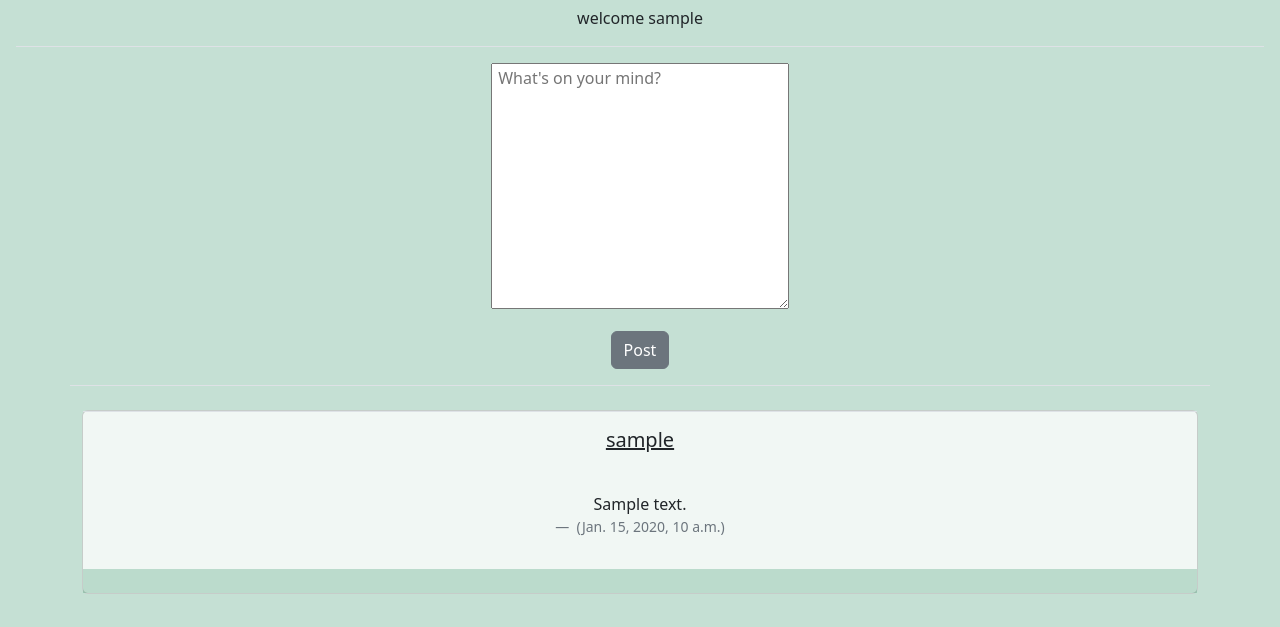
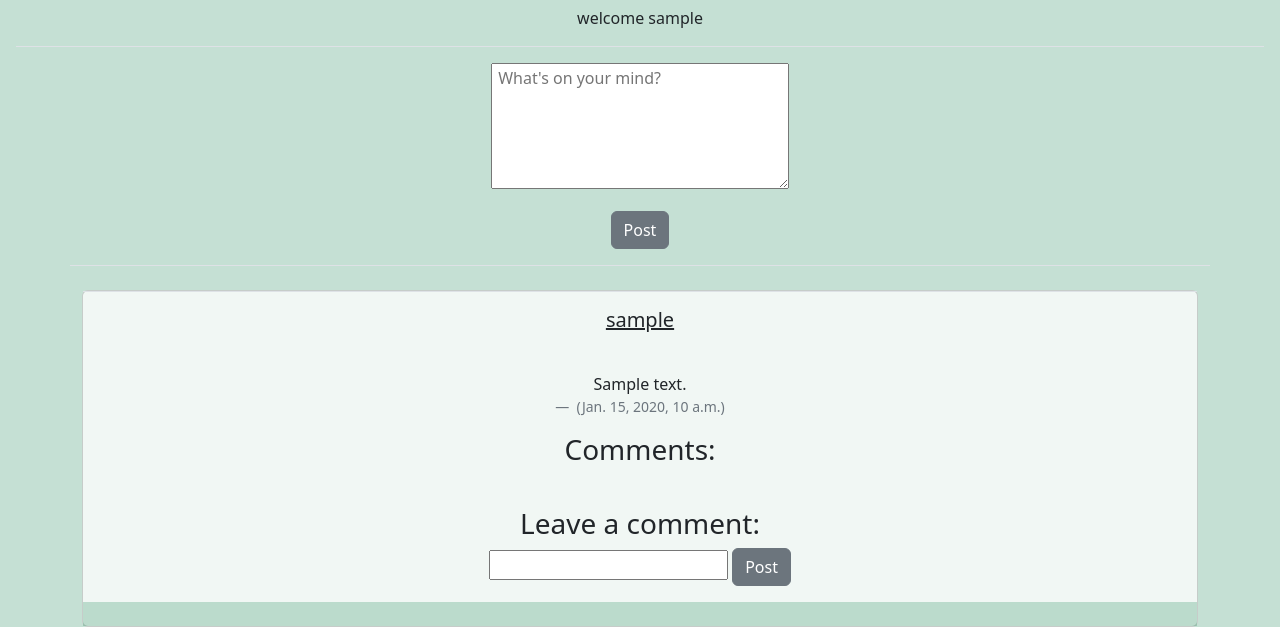
Before and after one commit to ScottQuinn144/KarenBook, a Django app: page /dashboard/ in a window 1280 px wide. Shown: the part 196-823 px from the top of the page. Before the commit the page ends 790 px from the top, so only its background shows below. Run offline with Django 3.2, Linux system fonts and the light colour scheme; a user stored in the database is signed in; tables that the repository leaves empty hold one stand-in row (values such as "Sample post").

Commit message:
adding comment section

```diff
--- a/Social/admin.py
+++ b/Social/admin.py
@@ -1,6 +1,6 @@
 from django.contrib import admin
 from django.contrib.auth.models import User, Group
-from .models import Profile, Posts
+from .models import Profile, Posts, Comment
 
 
 class ProfileInline(admin.StackedInline):
--- a/Social/forms.py
+++ b/Social/forms.py
@@ -1,5 +1,5 @@
 from django import forms
-from .models import Posts
+from .models import Posts, Comment
 
 
 class PostForm(forms.ModelForm):
@@ -7,7 +7,7 @@
         required=True,
         widget=forms.widgets.Textarea(
             attrs={
-                'rows':10, 'cols':30,
+                'rows':5, 'cols':30,
                 "placeholder": " What's on your mind?",
             }
         ),
@@ -17,3 +17,10 @@
     class Meta:
         model = Posts
         exclude = ("user", )
+
+
+class CommentForm(forms.ModelForm):
+    body = forms.CharField(label='')
+    class Meta:
+        model = Comment
+        fields = ('body',)
--- a/Social/models.py
+++ b/Social/models.py
@@ -42,3 +42,16 @@
             f"({self.created_at: %Y-%m-%d }) : "
             f"{self.body[:30]}..."
         )
+
+
+class Comment(models.Model):
+    user = models.ForeignKey(
+        User, related_name="comment", on_delete=models.DO_NOTHING)
+    body = models.CharField(max_length=40)
+    created_on = models.DateTimeField(auto_now_add=True)
+
+    class Meta:
+        ordering = ["-created_on"]
+
+        def __str__(self):
+            return f"Comment {self.body}"
--- a/Social/views.py
+++ b/Social/views.py
@@ -1,18 +1,24 @@
 from django.shortcuts import render
 from .models import Profile, Posts
-from .forms import PostForm
+from .forms import PostForm, CommentForm
 from django.shortcuts import render, redirect
 
 
 def dashboard(request):
     form = PostForm(request.POST or None)
-    if request.method == "POST":
-        if form.is_valid():
-            post = form.save(commit=False)
-            post.user = request.user
-            post.save()
-            return redirect("dashboard")
-    return render(request, "dashboard.html", {"form": form})
+    comment_form = CommentForm(request.POST or None)
+    if comment_form.is_valid():
+        comments = comment_form.save(commit=False)
+        comments.user = request.user
+        comments.save()
+        return redirect("dashboard")
+    if form.is_valid():
+        post = form.save(commit=False)
+        post.user = request.user
+        post.save()
+        return redirect("dashboard")
+    context = {'form': form, 'comment_form': comment_form}
+    return render(request, "dashboard.html", context)
 
 
 def index(request):
--- a/templates/dashboard.html
+++ b/templates/dashboard.html
@@ -12,7 +12,7 @@
         <div class="col">
 
         </div>
-        <div class="col-">
+        <div class="col">
             <div class="text-center align-center" style="height: 100%;">
                 <form method="post">
                     {% csrf_token %}
@@ -41,6 +41,33 @@
                         ({{ posts.created_at }})
                     </figcaption>
 
+
+                    <h3>Comments:</h3>
+                    <div class="card-body">
+
+                        {% for comment in comments.all %}
+                        <div class="comments" style="padding: 10px;">
+                            <p>{{ comment.body }} - {{ user.username }}
+                                <span class=" text-muted font-weight-normal">
+                                    {{ comment.created_on }}
+                                </span>
+                            </p>
+                        </div>
+                        {% endfor %}
+                    </div>
+                    {% if user.is_authenticated %}
+                    <h3>Leave a comment:</h3>
+                    <div class="text-center align-center" style="height: 100%;">
+                        <form method="POST">
+                            {% csrf_token %}
+                            {{ comment_form }}
+                            <button class="btn btn-secondary" type="submit">Post
+                            </button>
+                        </form>
+                    </div>
+                    {% endif %}
+
+
                 </div>
                 <div class="bg-success bg-opacity-25" style="width: 100%;">
                     <br>
```
Also changed, not shown: Social/migrations/0005_comment.py (added).
